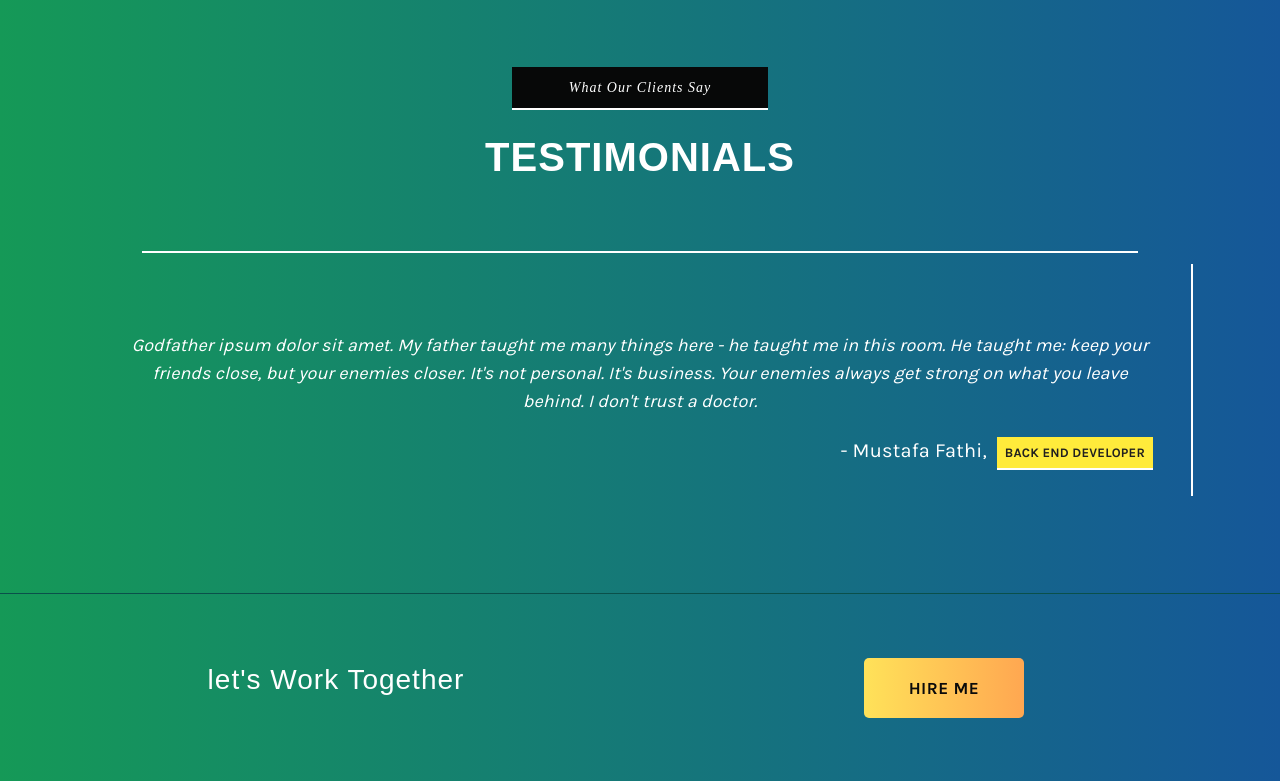
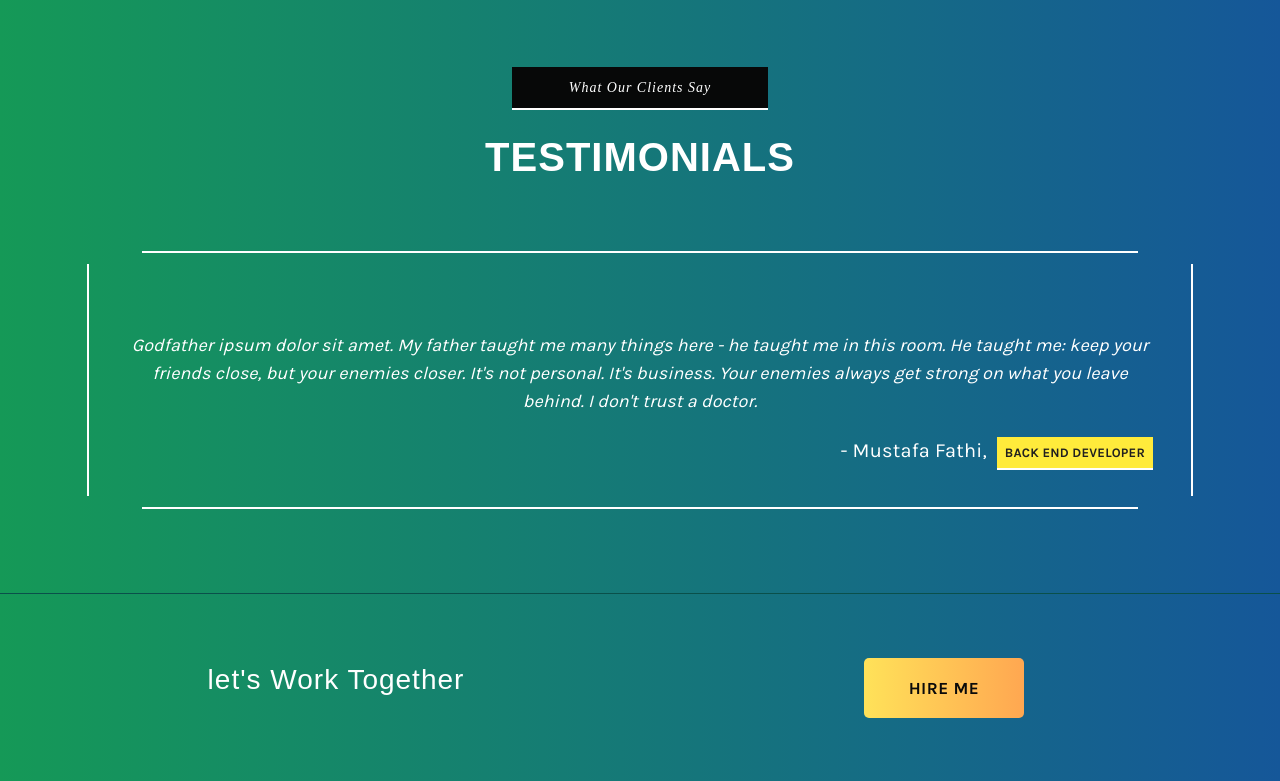
Before and after one commit to om-theme4all/om-theme4all.github.io, a PHP site: page /about.html in a window 1280 px wide. Shown: the part 4460-5241 px from the top of the page. Run offline with PHP 8.4, Linux system fonts and the light colour scheme.

Commit message:
Update style.css

```diff
--- a/css/style.css
+++ b/css/style.css
@@ -747,6 +747,19 @@ span.here_me {
     bottom: 5%;
     right: 0px;
 }
+span.before {
+    height: 90%;
+    width: 2px;
+    bottom: 5%;
+    left: 0px;
+}
+.testi-box:after {
+    height: 2px;
+    width: 90%;
+    content: '';
+    bottom: 0px;
+    left: 5%;
+}
 .testi-box .before, .testi-box .after, .testi-box:before, .testi-box:after {
     background: #fff;
     position: absolute;
```
